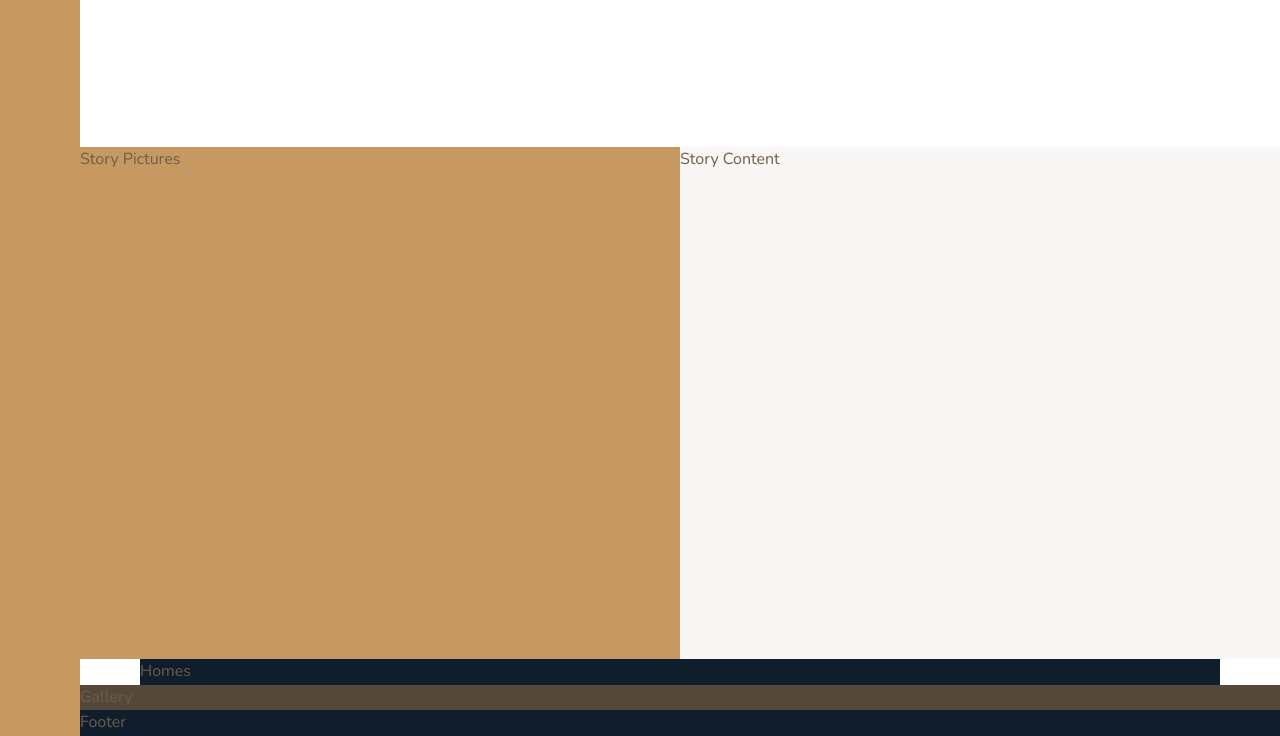
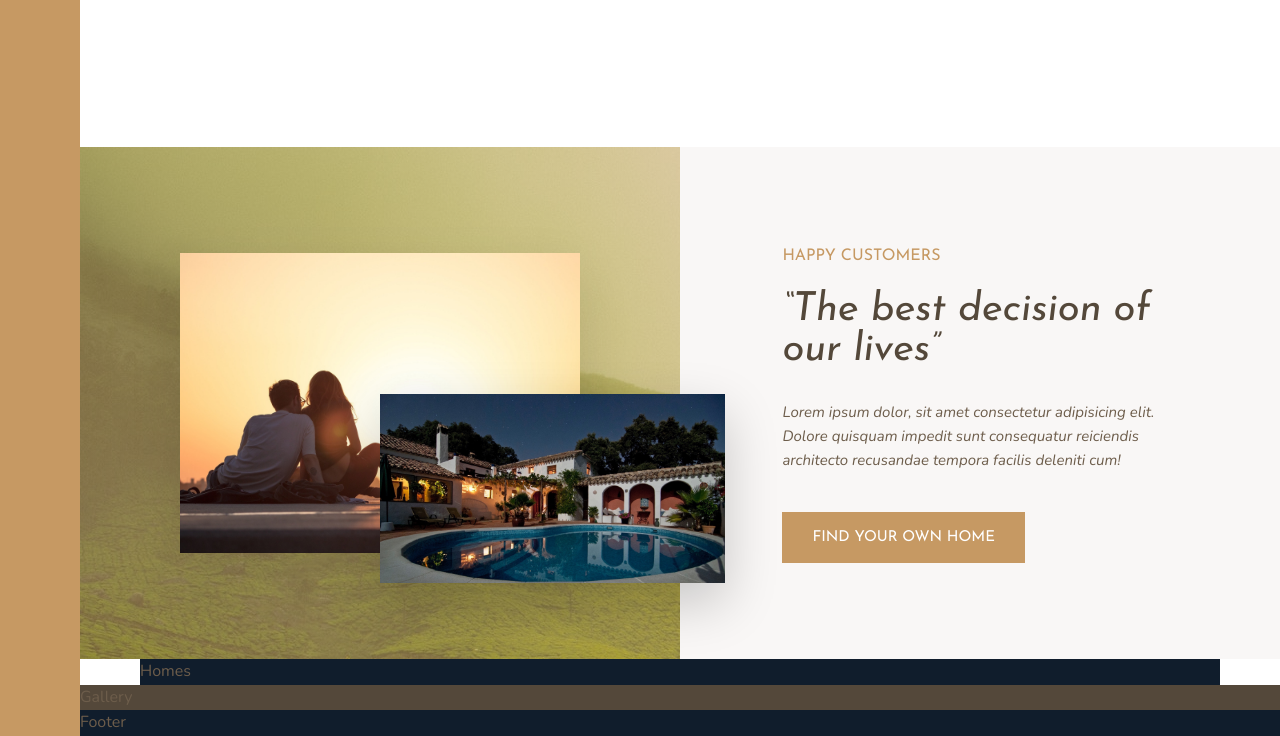
Before and after one commit to alok-as/Nexter, a website: page index.html in a window 1280 px wide. Shown: the part 1161-1897 px from the top of the page. Drawn offline with nearby package versions, Linux system fonts and the light colour scheme.

Commit message:
story section added

```diff
--- a/index.html
+++ b/index.html
@@ -62,8 +62,16 @@
         </div>
 
     </section>
-    <div class="story__pictures">Story Pictures</div>
-    <div class="story__content">Story Content</div>
+    <div class="story__pictures">
+        <img src="src/img/story-1.jpeg" alt="Couple with new House" class="story__img--1">
+        <img src="src/img/story-2.jpeg" alt="Couple with new House" class="story__img--2">
+    </div>
+    <div class="story__content">
+        <h3 class="heading-3 mb-sm">Happy Customers</h3>
+        <h2 class="heading-2 heading-2--dark mb-md">&ldquo;The best decision of our lives&rdquo;</h2>
+        <p class="story__text">Lorem ipsum dolor, sit amet consectetur adipisicing elit. Dolore quisquam impedit sunt consequatur reiciendis architecto recusandae tempora facilis deleniti cum!</p>
+        <button class="btn">Find your own home</button>
+    </div>
     <section class="homes">Homes</section>
     <section class="gallery">Gallery</section>
     <footer class="footer">Footer</footer>
--- a/src/sass/_story.scss
+++ b/src/sass/_story.scss
@@ -2,10 +2,41 @@
     &__pictures{
         background-color: $color-primary;
         grid-column: full-start / col-end 4;
+        display: grid;
+        grid-template-rows: repeat(6,1fr);
+        grid-template-columns: repeat(6,1fr);
+        align-items: center;
+        background-image: linear-gradient(rgba($color-primary,0.5),rgba($color-primary,0.5)),url("../img/back.jpg");
+
     }
+
+    &__img--1{
+        width: 100%;
+        grid-row: 2 / 6;
+        grid-column: 2 / 6;
+        box-shadow: 0 2rem 5rem rgba(0,0,0,0.1);
+    }
+    &__img--2{
+        width: 115%;
+        grid-row: 4/6;
+        grid-column: 4/ -1;
+        z-index: 20;
+        box-shadow: 0 2rem 5rem rgba(0,0,0,0.2);
+    }
+
     &__content{
         background-color: $color-grey-light-1;
         grid-column: col-start 5 / full-end ;
+        padding: 6rem 8vw;
+        display: flex;
+        flex-direction: column;
+        justify-content: center;
+        align-items: flex-start;
+    }
 
+    &__text{
+        font-size: 1.5rem;
+        font-style: italic;
+        margin-bottom: 4rem;
     }
 }
--- a/src/sass/_typography.scss
+++ b/src/sass/_typography.scss
@@ -8,10 +8,22 @@
 }
 .heading-2{
     @extend %heading;
+    font-size: 4rem;
+    font-style: italic;
+    line-height: 1;
+    &--light{
+        color: $color-grey-light-1;
+    }
+    &--dark{
+        color: $color-grey-dark-1;
+    }
 }
 
 .heading-3{
     @extend %heading;
+    font-size: 1.6rem;
+    color: $color-primary;
+    text-transform: uppercase;
 }
 
 .heading-4{
@@ -25,3 +37,36 @@
         color: $color-grey-dark-1;
     }
 }
+
+
+.btn {
+    background-color: $color-primary;
+    border: none;
+    border-radius: 0;
+    color: #fff;
+    font-family: $font-secondary;
+    font-size: 1.5rem;
+    text-transform: uppercase;
+    padding: 1.8rem 3rem;
+    cursor: pointer;
+    transition: all .2s;
+
+    &:hover{
+        background-color: $color-primary-dark;
+    }
+}
+
+
+//Margin Utilities
+.mb-sm{
+    margin-bottom: 2rem;
+}
+.mb-md{
+    margin-bottom: 3rem;
+}
+.mb-lg{
+    margin-bottom: 4rem;
+}
+.mb-hg{
+    margin-bottom: 8rem;
+}
```
Also changed, not shown: src/css/style.css, src/sass/_feature.scss (line endings or trailing spaces).
